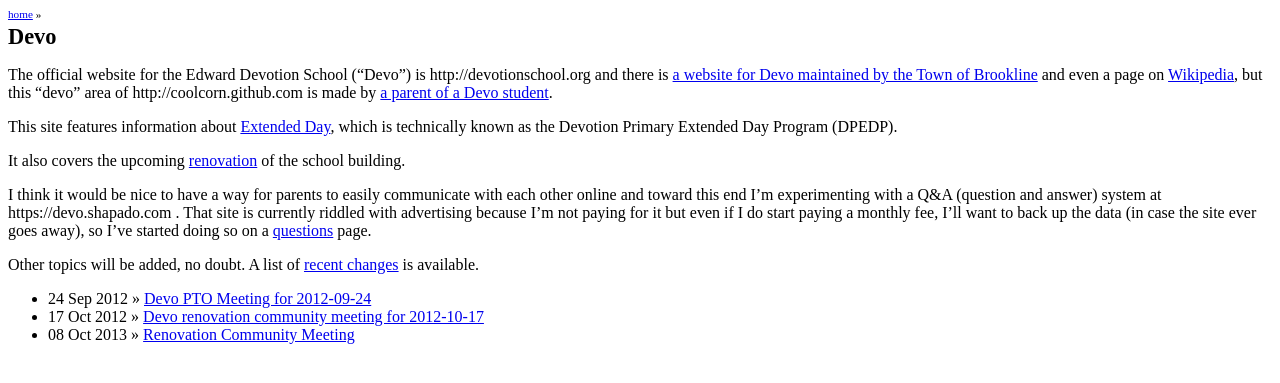
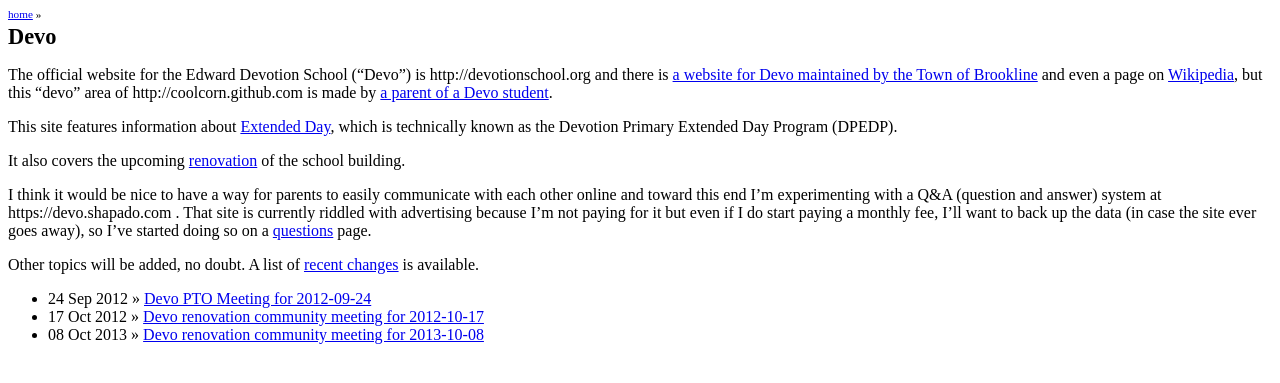
Before and after one commit to coolcorn/devo, a Jekyll site: the page built from index.md, in a window 1280 px wide. Shown: the top 383 px of the page. Built offline with Jekyll 4.4.1, drawn with Linux system fonts in a browser that asks for light colours; Markdown is read by kramdown in place of the engine named in the settings.

Commit message:
added header

```diff
--- a/_posts/2013-10-08-renovation-community-meeting.md
+++ b/_posts/2013-10-08-renovation-community-meeting.md
@@ -1,3 +1,7 @@
+---
+layout: default
+title: Devo renovation community meeting for 2013-10-08
+---
 - project ends in 2018
 - schools don't have space, working on transition plan (plan will be ready by end of December 2013)
 - November 20: school building authority needs to approve the number (5 section per grade level) of 1000 students
```
